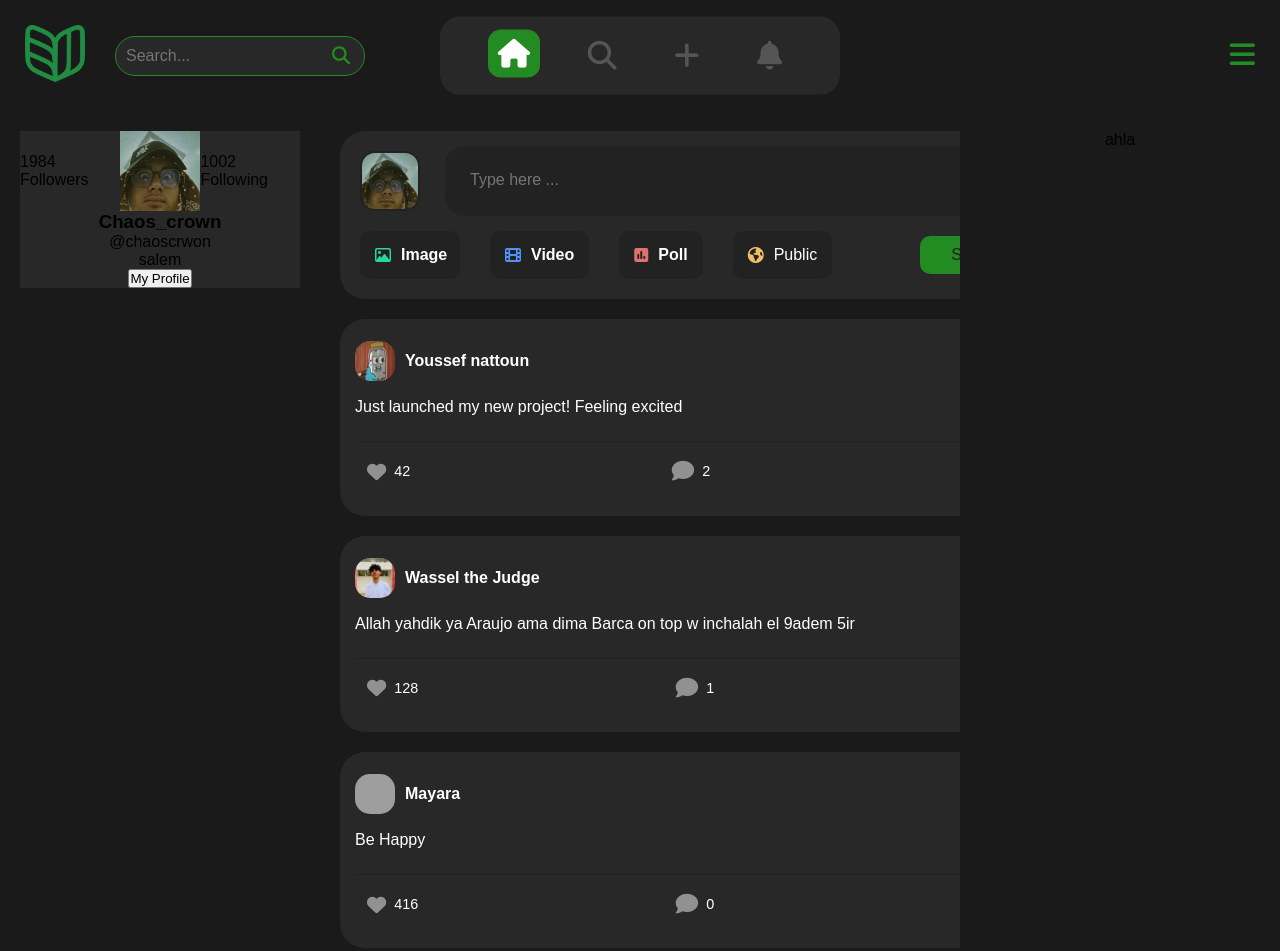
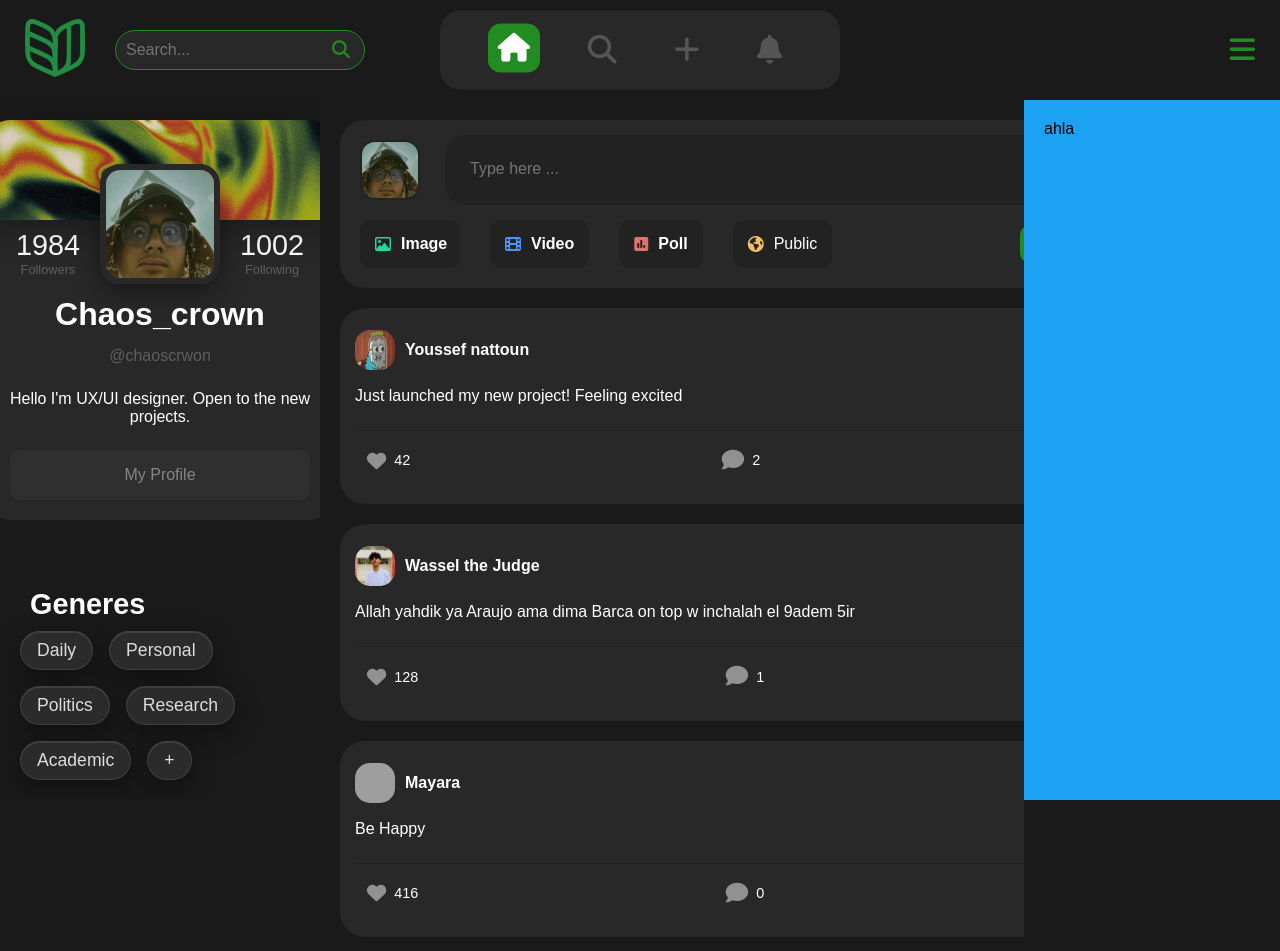
Before and after one commit to ChaosFTW/Msaad_Mohamed_Jordal, a plain HTML site: page index.html in a window 1280 px wide. Shown: the top 951 px of the page. Drawn offline with Linux system fonts and the light colour scheme; grey boxes are pictures that could not be loaded.

Commit message:
9eme commit du projet web (design)

```diff
--- a/index.html
+++ b/index.html
@@ -40,26 +40,47 @@
         <section class="page-left">
 
             <section class="profile">
+
                 <div>
-                    <div class="profile-stat">
-                        <div>
-                            <span>1984</span>
-                            <span>Followers</span>
+                    <div class="profile-upper">
+                        <div class="photo-stack">
+                                <img src="assests/background.jpg" alt="background" class="back">
+                                <img class="img-profile" src="/assests/image-user.jpeg" alt="img-user" >
                         </div>
-
-                        <img class="img-profile" src="/assests/image-user.jpeg" alt="img-user">
-                        <div>
-                            <span>1002</span>
-                            <span>Following</span>
+                        <div class="profile-stat">
+                            <div class="stats" >
+                                <span class="stats-num" >1984</span>
+                                <span class="stats-label">Followers</span>
+                            </div>
+                            <div class="stats">
+                                <span class="stats-num">1002</span>
+                                <span class="stats-label">Following</span>
+                            </div>
                         </div>
                     </div>
                 </div>
 
-                <h3>Chaos_crown</h3>
-                <span>@chaoscrwon</span>
-                <p>salem</p>
-                <button>My Profile</button>
+                <h3 class="nick-name">Chaos_crown</h3>
+                <span class="user-name">@chaoscrwon</span>
+                <br>
+                <p class="profile-disc">Hello I'm UX/UI designer. Open to the new projects.</p>
+                <button class="profile-btn" >My Profile</button>
             </section>
+
+
+
+            <section class="generes-section">
+                <h2 class="generes" >Generes</h2>
+
+                <div class="pills-container">
+                  <div class="pill">Daily</div>
+                  <div class="pill">Personal</div>
+                  <div class="pill">Politics</div>
+                  <div class="pill">Research</div>
+                  <div class="pill">Academic</div>
+                  <div class="pill">+</div>
+                </div>
+              </section>
 
         </section>
 
@@ -94,7 +115,7 @@
 
         </section>
 
-        <section class="page-left" >ahla</section>
+        <section class="page-right" >ahla</section>
 
 
 
--- a/script.js
+++ b/script.js
@@ -34,7 +34,7 @@ const postsData = [
     },
     {
         id: 2,
-        userName: "Wassel the Judge",
+        userName: "Wassel the Judge ",
         userImg: "assests/wassel.jpeg",
         content: "Allah yahdik ya Araujo ama dima Barca on top w inchalah el 9adem 5ir",
         likes: 128,
--- a/style.css
+++ b/style.css
@@ -28,12 +28,14 @@ header{
     justify-content: space-between;
     top: 0;
     left: 0;
+    z-index: 100;
     position: sticky;
     background: var(--bg-color);
     display: flex;
     align-items: center;
     width: 100%;
     padding: 15px;
+    height: 100px;
 
 }
 
@@ -157,22 +159,31 @@ main{
 }
 
 .page-left {
-    flex: 0 0 25%;     flex: 0 0 25%;   /* 30% width, no grow, no shrink */
+    flex: 0 0 25%;
     padding: 20px;
     overflow-y: auto;
+    position: sticky;
+    overflow: hidden;
+    top: 100px;
+    height: calc(100vh - 100px);
   }
 
 .page-middle {
-    flex: 0 0 50%;   /* 40% width */
+    flex: 0 0 55%;
     padding: 20px;
-
     overflow-y: auto;
+    scroll-behavior: smooth;
   }
 
 .page-right {
-    flex: 0 0 25%;   /* 30% width */
+    flex: 0 0 20%;
     padding: 20px;
     overflow-y: auto;
+    position: sticky;
+    top: 100px;
+    height: calc(100vh - 100px);
+    overflow: hidden;
+    background-color: #1da1f2;
   }
 
 
@@ -182,7 +193,7 @@ main{
     display: flex;
     flex-direction: column;
     justify-content: space-between;
-    width: 700px;
+    width: 800px;
     background-color: var(--second-bg-color);
     border-radius:25px ;
 }
@@ -194,6 +205,9 @@ main{
 
 
 }
+
+
+
 
 #img-user{
     margin: 15px;
@@ -218,7 +232,7 @@ main{
 .post-input{
     display: flex;
     align-items: center;
-    width: 520px;
+    width: 620px;
     max-height: 60px;
     background-color: var(--third-bg-color);
     padding: 20px;
@@ -308,7 +322,7 @@ main{
 .post {
     display: flex;
     flex-direction: column;
-    width: 700px;
+    width: 800px;
     background-color: var(--second-bg-color);
     border-radius: 25px;
     margin-top: 20px;
@@ -490,6 +504,7 @@ main{
     flex-direction: column;
     justify-content: space-between ;
     align-items: center;
+
 }
 
 
@@ -499,19 +514,110 @@ main{
     display: flex;
     flex-direction: column;
     align-items: center;
+    justify-content: space-between;
     background-color: var(--second-bg-color);
+    border-radius: 25px;
+    height: 400px;
+
+}
+
+
+
+
+
+.profile-upper{
+    display: flex;
+    flex-direction: column;
+    align-items: center;
 
 }
 
 .profile-stat{
     display: flex;
+    gap: 150px;
     align-items: center;
+
 
 }
 
-.img-profile{
-    width: 80px;
+
+
+
+.photo-stack {
+    position: relative;
+    display: inline-block;
+  }
+
+.photo-stack .back {
+    width: 350px;
+    height: 100px;
+    object-fit: cover;
+    border-radius: 25px 25px 0 0;
+    box-shadow: 0 10px 30px rgba(0,0,0,0.3);
+  }
+
+
+
+.photo-stack .img-profile {
+    position: absolute;
+    width: 120px;
+    height: 120px;
+    border: 6px solid var(--second-bg-color);
+    border-radius: 20px;
+    bottom: -60px;
+    left: 50%;
+    transform: translateX(-50%);
+    box-shadow: 0 8px 25px rgba(0,0,0,0.4);
+  }
+
+
+.stats{
+    display: flex;
+    flex-direction: column;
+    align-items: center;
+    margin: 5px;
 }
+
+.stats-label{
+    color: #5f5f5f;
+    font-size: 0.8rem;
+}
+.stats-num{
+    color: white;
+    font-size: 1.8rem;
+}
+
+.nick-name{
+    color: white;
+    font-size: 2rem;
+    margin: 10px;
+}
+
+.user-name{
+    color: #5f5f5f;
+    font-size: 1rem;
+}
+
+
+.profile-btn{
+    color: #858585;
+    font-size: 1rem;
+    height: 50px;
+    width: 300px;
+    background-color: #2f2f2f;
+    border: none;
+    border-radius: 10px;
+    margin: 20px;
+    cursor: pointer;
+
+}
+
+.profile-disc{
+    color: white;
+    text-align: center;
+
+}
+
 
 
 #notifications {
@@ -533,6 +639,49 @@ main{
     box-shadow: 0 8px 25px rgba(0,0,0,0.4);
 }
 
+.generes-section {
+    max-width: 1000px;
+    margin: 0 auto;
+    text-align: center;
+  }
+.pills-container {
+    display: flex;
+    flex-wrap: wrap;
+    gap: 1rem;
+    justify-content: left;
+    align-items: center;
+  }
+.pill {
+    background: rgba(255, 255, 255, 0.08);
+    color: #ddd;
+    padding: 0.5rem 1rem;
+    border-radius: 20px;
+    font-size: 1.1rem;
+    font-weight: 500;
+    backdrop-filter: blur(10px);
+    border: 1px solid rgba(255, 255, 255, 0.1);
+    box-shadow:
+      0 8px 25px rgba(0, 0, 0, 0.4),
+      inset 0 1px 0 rgba(255, 255, 255, 0.1);
+    transition: all 0.3s ease;
+  }
+
+.pill:hover {
+    transform: translateY(-4px);
+    background: rgba(255, 255, 255, 0.15);
+    box-shadow: 0 15px 35px rgba(0, 0, 0, 0.5);
+    cursor: pointer;
+}
+
+
+
+.generes {
+    font-size: 1.8rem;
+    color: white;
+    text-align: left;
+    margin: 10px;
+}
+
 
 
 
```
Also changed, not shown: assests/background.jpg (added).
